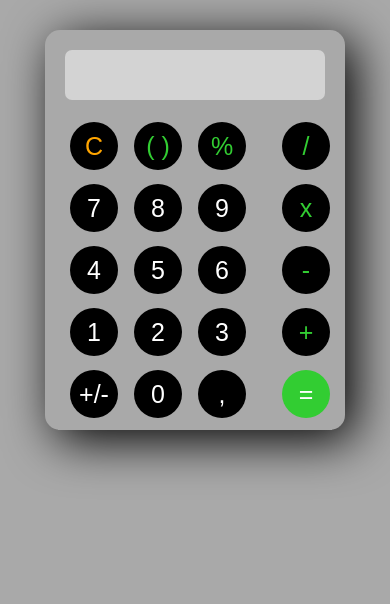
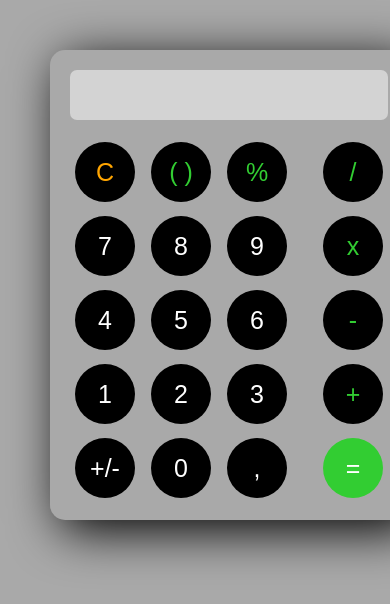
Before and after one commit to Lethabo-Janes-Leso/Calculator, a plain HTML site: page index.html in a window 390 px wide. Drawn offline with Linux system fonts and the light colour scheme.

Commit message:
Update index.html

```diff
--- a/index.html
+++ b/index.html
@@ -68,33 +68,6 @@
             opacity: 70%;
             box-shadow: 2px 2px 2px black;
           }
-
-          @media(max-width: 600px){
-
-            .container{
-            height: fit-content;
-            width: max-width;
-            padding: 30px;
-           }
-
-            .calculator-container{
-            width: 280px;
-            height: 380px;
-           }
-
-            button{
-            width: 48px;
-            height: 48px;
-            font-size: 25px;
-            }
-
-            .buttons-container{
-            margin: 3px;
-            display: flex;
-            justify-content: space-between;
-          }
-          }
-
     </style>
   </head>
   <body>
```
